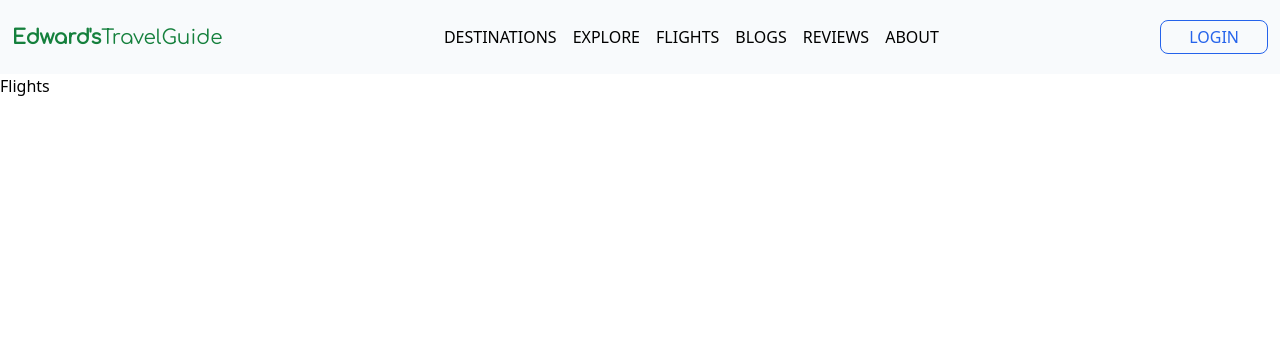
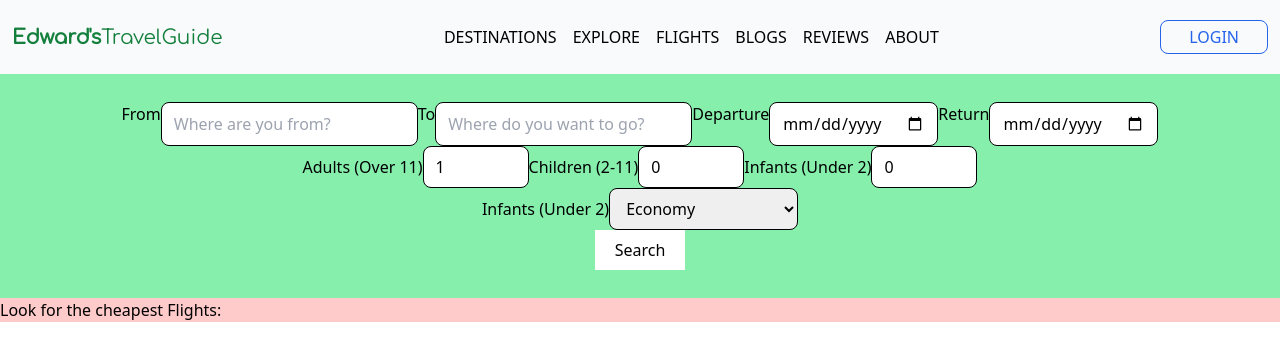
Before and after one commit to EdwardLumbs/Travel-Guide-Project, a React (Vite) app in the folder client/: page /flights in a window 1280 px wide. Shown: the top 360 px of the page. Built offline with nearby package versions, Linux system fonts and the light colour scheme; no server answers.

Commit message:
Implemented flight search functionality using Tequila API

```diff
--- a/client/src/pages/Flights.jsx
+++ b/client/src/pages/Flights.jsx
@@ -1,7 +1,208 @@
-import React from 'react'
+import { useEffect, useState } from 'react'
 
 export default function Flights() {
+  const [flight, setFlight] = useState()
+  const [loading, setLoading] = useState(false)
+  const [error, setError] = useState(false)
+  const [maxInput, setMaxInput] = useState({
+    adults: '11',
+    children: '11',
+    infants: '11'
+  })
+  const [params, setParams] = useState({
+    fly_from: "",
+    fly_to: "",
+    date_from: "",
+    date_to: "",
+    return_from: "",
+    return_to: "",
+    curr: "PHP",
+    adults: 1,
+    children: 0,
+    infants: 0,
+    selected_cabins: 'M',
+  })
+  const currentDate = new Date();
+  const year = currentDate.getFullYear();
+  const month = String(currentDate.getMonth() + 1).padStart(2, '0'); // Months are zero-based
+  const day = String(currentDate.getDate()).padStart(2, '0');
+  const today = `${year}-${month}-${day}`;
+
+  const handleChange = (e) => {
+    if (e.target.id === 'date_from') {
+      setParams({...params, date_from: e.target.value, date_to: e.target.value})
+    } else if (e.target.id === 'return_from') {
+      setParams({...params, return_from: e.target.value, return_to: e.target.value})
+    } else if (['adults', 'children', 'infants'].includes(e.target.id)) {
+      let value = parseInt(e.target.value, 10) || 0;
+      setParams({ ...params, [e.target.id]: value });
+    } else {
+      setParams({...params, [e.target.id]: e.target.value})
+    }
+  }
+
+  useEffect(() => {
+    const totalPassengers = params.adults + params.children + params.infants;
+    setMaxInput({
+      adults: 11 - (totalPassengers - params.adults),
+      children: 11 - (totalPassengers - params.children),
+      infants: 11 - (totalPassengers - params.infants),
+    });
+  }, [params.adults, params.children, params.infants]);
+
+  const handleSearch = async (e) => {
+    setLoading(true)
+    e.preventDefault()
+    const queryString = new URLSearchParams(params).toString()
+    const url = `https://api.tequila.kiwi.com/v2/search?${queryString}`
+    try {
+      const data = await fetch(url , {
+        headers: {
+          'Authorization': `Bearer ${import.meta.env.VITE_TEQUILA_API_KEY}`,
+          'Content-Type': 'application/json',
+          'apikey': import.meta.env.VITE_TEQUILA_API_KEY
+        }
+      })
+      const flight = await data.json()
+      setLoading(false)
+      setFlight(flight.data[0])
+    } catch (error) {
+      setLoading(false)
+      setError(error.message)
+      console.log(error.message)
+    }
+  }
+
   return (
-    <div>Flights</div>
+    <div className='flex flex-col'>
+      <form
+        onSubmit={handleSearch}
+        className='flex flex-col justify-center items-center bg-green-300 p-7'
+      >
+        <div className='flex'>
+          <label>From</label>
+          <input
+            className='border border-black px-3 py-2 rounded-lg'
+            type="text"
+            id='fly_from'
+            required
+            placeholder='Where are you from?'
+            onChange={handleChange}
+            // value={params.fly_from}
+          />
+          <label>To</label>
+          <input
+            className='border border-black px-3 py-2 rounded-lg'
+            type="text"
+            id='fly_to'
+            required
+            placeholder='Where do you want to go?'
+            onChange={handleChange}
+            // value={params.fly_to}
+          />
+          <label>Departure</label>
+          <input
+            className='border border-black px-3 py-2 rounded-lg'
+            type="date"
+            id='date_from'
+            min={today}
+            required
+            onChange={handleChange}
+            // value={params.date_from}
+          />
+          <label>Return</label>
+          <input
+            className='border border-black px-3 py-2 rounded-lg'
+            type="date"
+            id='return_from'
+            min={params.date_from}
+            required
+            onChange={handleChange}
+            // value={params.return_from}
+          />
+        </div>
+        <div>
+          <label>Adults (Over 11)</label>
+          <input
+            className='border border-black px-3 py-2 rounded-lg'
+            type="number"
+            id='adults'
+            min = "0"
+            max={maxInput.adults}
+            placeholder='No. of adults'
+            onChange={handleChange}
+            value={params.adults}
+          />
+          <label>Children (2-11)</label>
+          <input
+            className='border border-black px-3 py-2 rounded-lg'
+            type="number"
+            id='children'
+            min = "0"
+            max={maxInput.children}
+            placeholder='No. of children'
+            onChange={handleChange}
+            value={params.children}
+          />
+          <label>Infants (Under 2)</label>
+          <input
+            className='border border-black px-3 py-2 rounded-lg'
+            type="number"
+            id='infants'
+            min = "0"
+            max={maxInput.infants}
+            placeholder='No. of infants'
+            onChange={handleChange}
+            value={params.infants}
+          />
+        </div>
+        <div>
+          <label>Infants (Under 2)</label>
+          <select
+            className='border border-black px-3 py-2 rounded-lg'
+            name=""
+            id="selected_cabins"
+            onChange={handleChange}
+            // value={params.selected_cabins}
+          >
+            <option value="M" selected>Economy</option>
+            <option value="W">Economy Premium</option>
+            <option value="C">Business</option>
+            <option value="F">First Class</option>
+          </select>
+        </div>
+        <button className='bg-white px-5 py-2'>Search</button>
+      </form>
+      <div className='bg-red-200'>
+        {loading ?
+        <p>
+          Loading...
+        </p> : error ?
+        <p>
+          {error}
+        </p>
+        : flight ?
+        <div className='flex flex-col'>
+          <p>
+            Check out the cheapest flight we found:
+          </p>
+          <p className='text-3xl font-semibold'>
+            {flight.price}
+          </p>
+          <a
+            className='text-blue-900 font-semibold underline'
+            href={flight.deep_link}
+            target="_blank"
+          >Check out the details</a>
+        </div>
+        :
+        <div className='flex'>
+          <p>
+            Look for the cheapest Flights:
+          </p>
+        </div>
+        }
+      </div>
+    </div>
   )
 }
```
